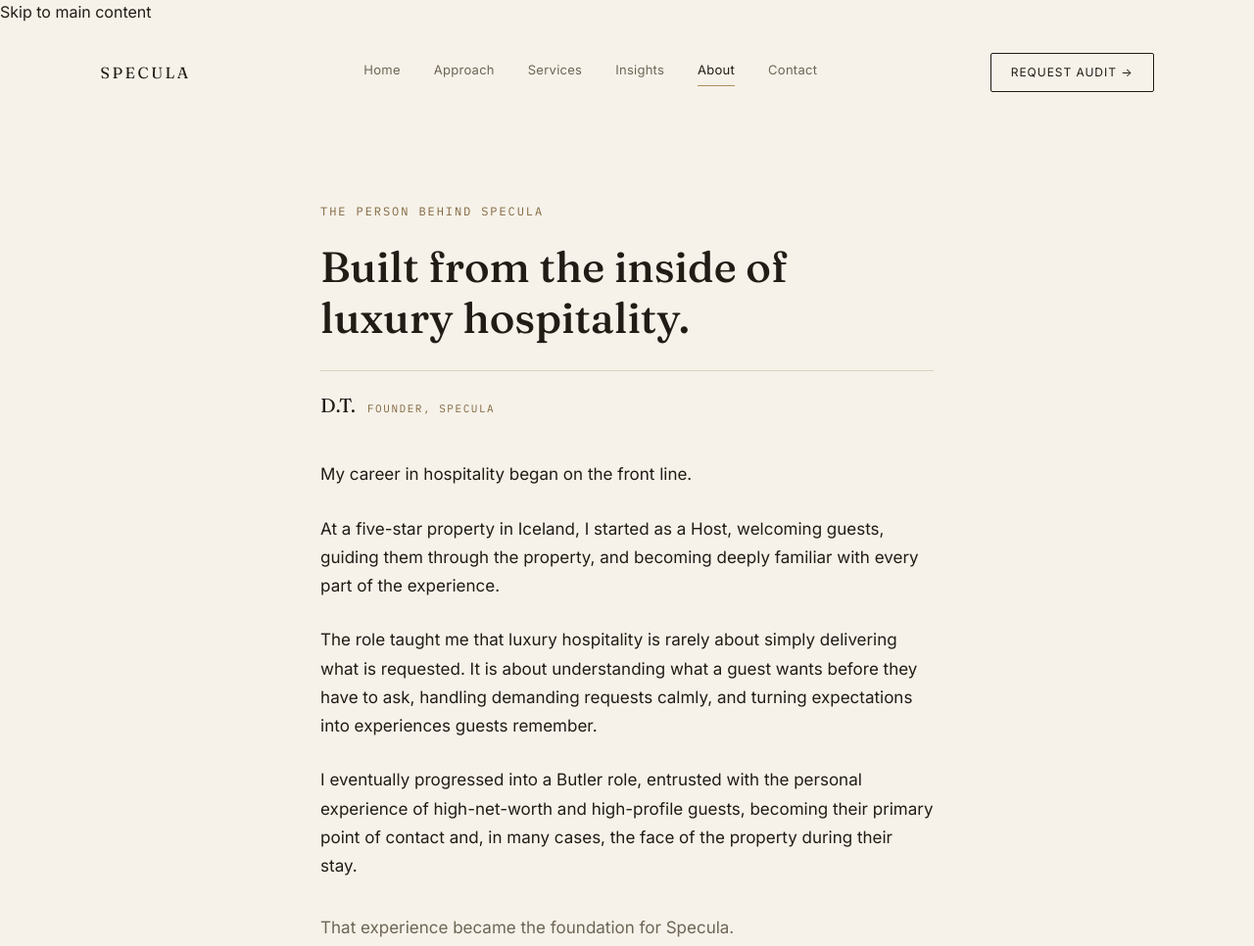
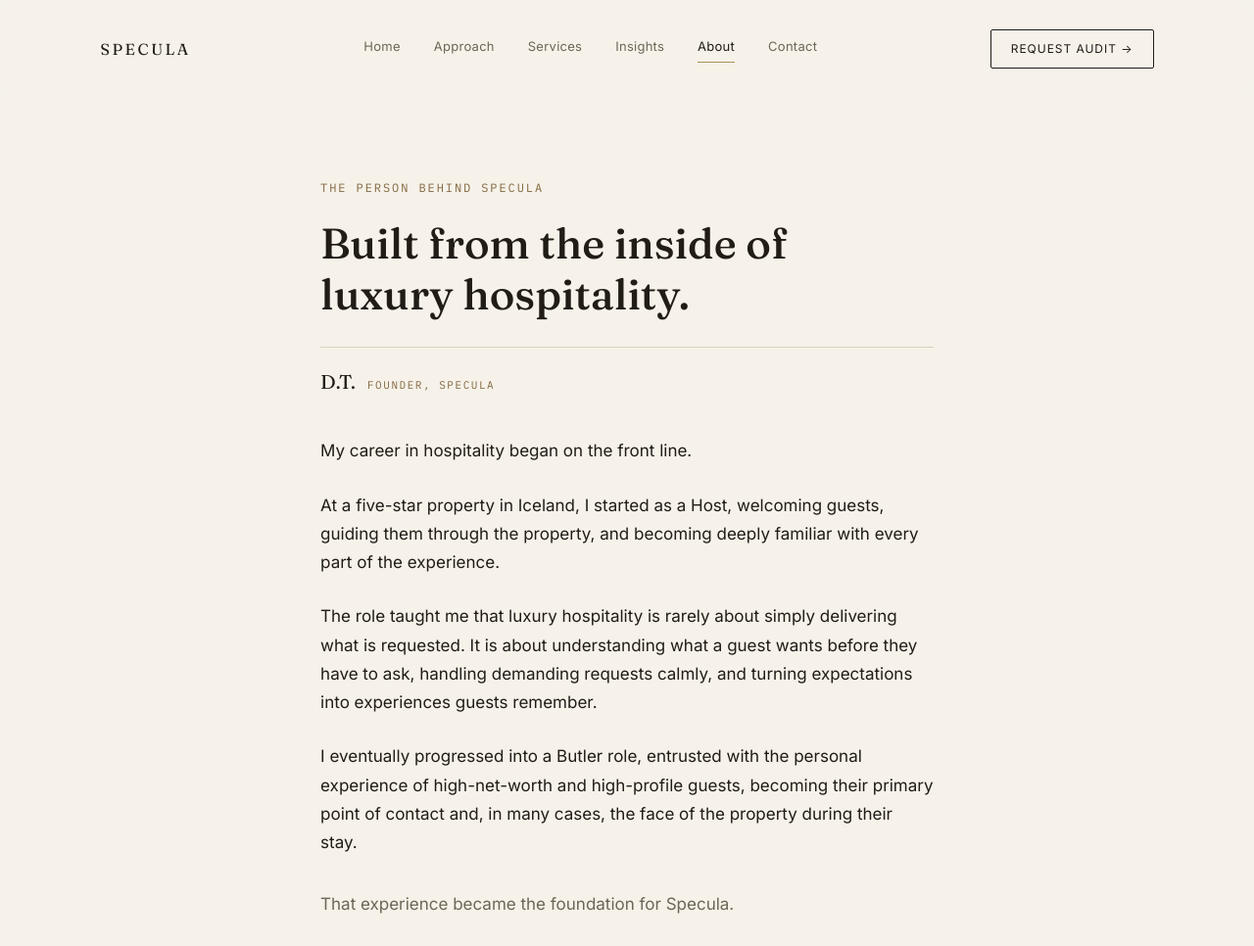
Before and after one commit to davidthor17/speculaone-web, a website: page about.html in a window 1280 px wide. Shown: the top 966 px of the page at 98% size. Drawn offline with Linux system fonts and the light colour scheme.

Commit message:
Fix audit findings: privacy and accessibility

```diff
--- a/base.css
+++ b/base.css
@@ -28,3 +28,17 @@ ul { list-style: none; margin: 0; padding: 0; }
 /* ---------- reveal (shared) ---------- */
 .reveal { opacity: 0; transform: translateY(18px); transition: opacity 0.8s var(--ease-elegant), transform 0.8s var(--ease-elegant); }
 .reveal.in-view { opacity: 1; transform: translateY(0); }
+
+/* ---------- skip link ---------- */
+.skip-link {
+  position: fixed;
+  top: 12px;
+  left: 12px;
+  z-index: 100;
+  padding: 12px 16px;
+  background: var(--ink);
+  color: var(--ivory);
+  transform: translateY(-160%);
+  transition: transform 0.2s ease;
+}
+.skip-link:focus { transform: translateY(0); }
```
